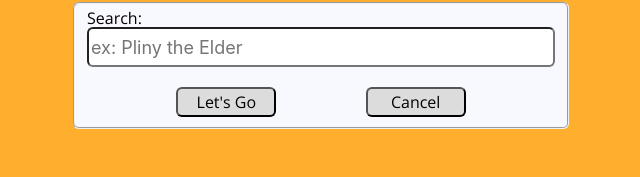
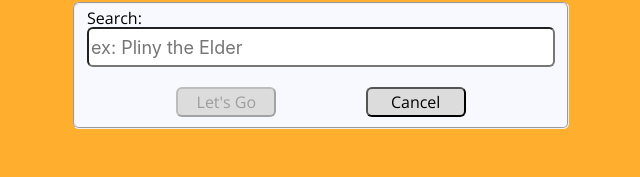
Before and after one commit to zzboncak/the-beer-cellar-client, a React (Create React App) app: page /add-form in a window 1280 px wide. Shown: the part 156-333 px from the top of the page, without its empty margins (319-959 px from the left). Built offline with nearby package versions, Linux system fonts and the light colour scheme.

Commit message:
moved loader component for reuse

```diff
--- a/src/components/add-page/add-page.js
+++ b/src/components/add-page/add-page.js
@@ -4,16 +4,7 @@ import config from "../../config";
 import "./add-page.css";
 import BeerResult from "../beerResult/beerResult";
 import UntappdLogo from "../../images/pbu_80_grey.png";
-import BeerImage from "../../images/beer-icon.png"
-
-const BeerIcon = () => {
-	return (
-		<div className="beer-loading-icon-container">
-			<img src={BeerImage} className="beer-loading-icon" />
-			<p className="loading-text">Your beers are loading</p>
-		</div>
-	)
-}
+import BeerIcon from "../beer-loader/beer-loader";
 
 const AddPageFunction = (props) => {
 	const [userSearch, setUserSearch] = useState("");
@@ -57,7 +48,7 @@ const AddPageFunction = (props) => {
 					/>
 
 					<div className="button-container">
-						<button className="add-page-button" type="submit">
+						<button className="add-page-button" type="submit" disabled={!userSearch}>
 							Let's Go
 						</button>
 						<Link to="/cellar">
@@ -69,7 +60,7 @@ const AddPageFunction = (props) => {
 
 			<section className="results-section">
 				{searching ? (
-					<BeerIcon />
+					<BeerIcon message="Loading your beers..." />
 				) : beersFromSearch.length === 0 && !searching && touched ? (
 					<div>No beers found</div>
 				) : (
--- /dev/null
+++ b/src/components/beer-loader/beer-loader.js
@@ -0,0 +1,14 @@
+import React from "react";
+import BeerImage from "../../images/beer-icon.png"
+
+const BeerIcon = (props) => {
+    const loadingMessage = props.message ? props.message : "Loading...";
+	return (
+		<div className="beer-loading-icon-container">
+			<img src={BeerImage} className="beer-loading-icon" />
+            <p className="loading-text">{loadingMessage}</p>
+		</div>
+	)
+};
+
+export default BeerIcon;
```
